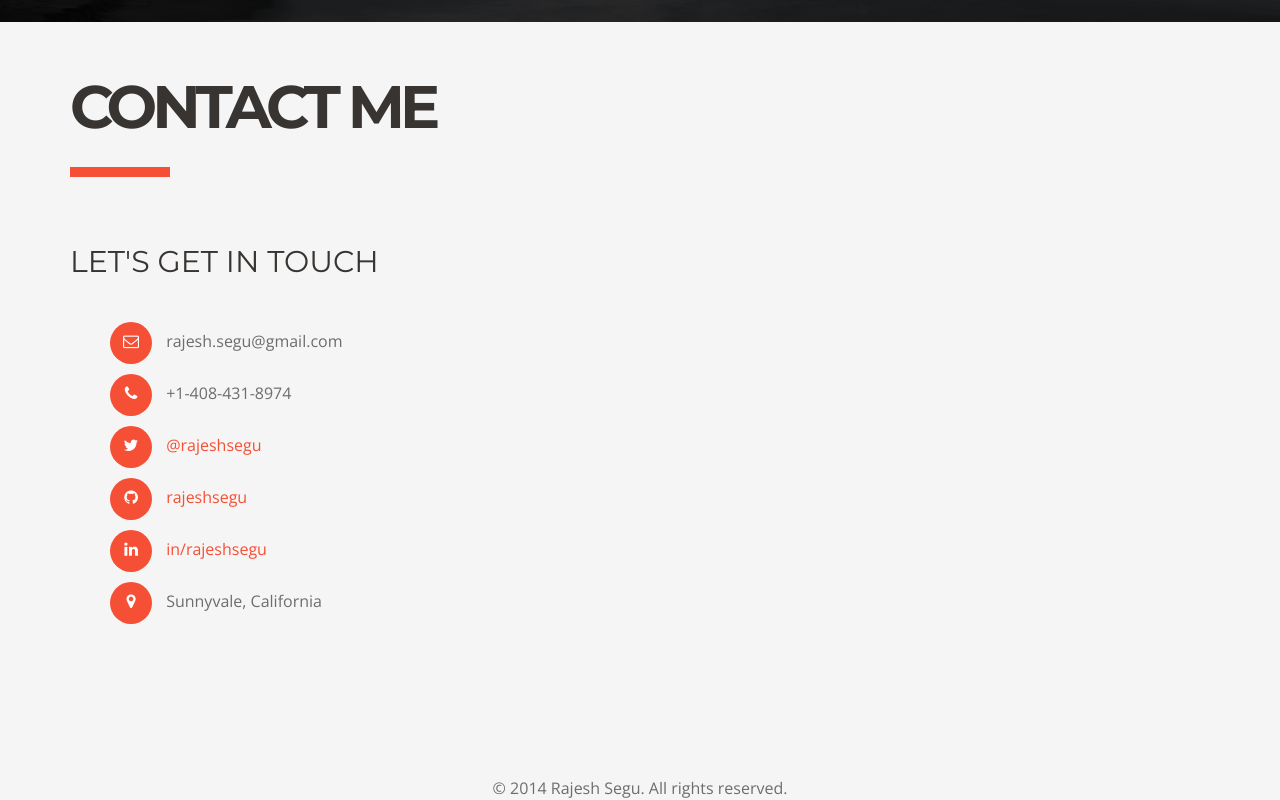
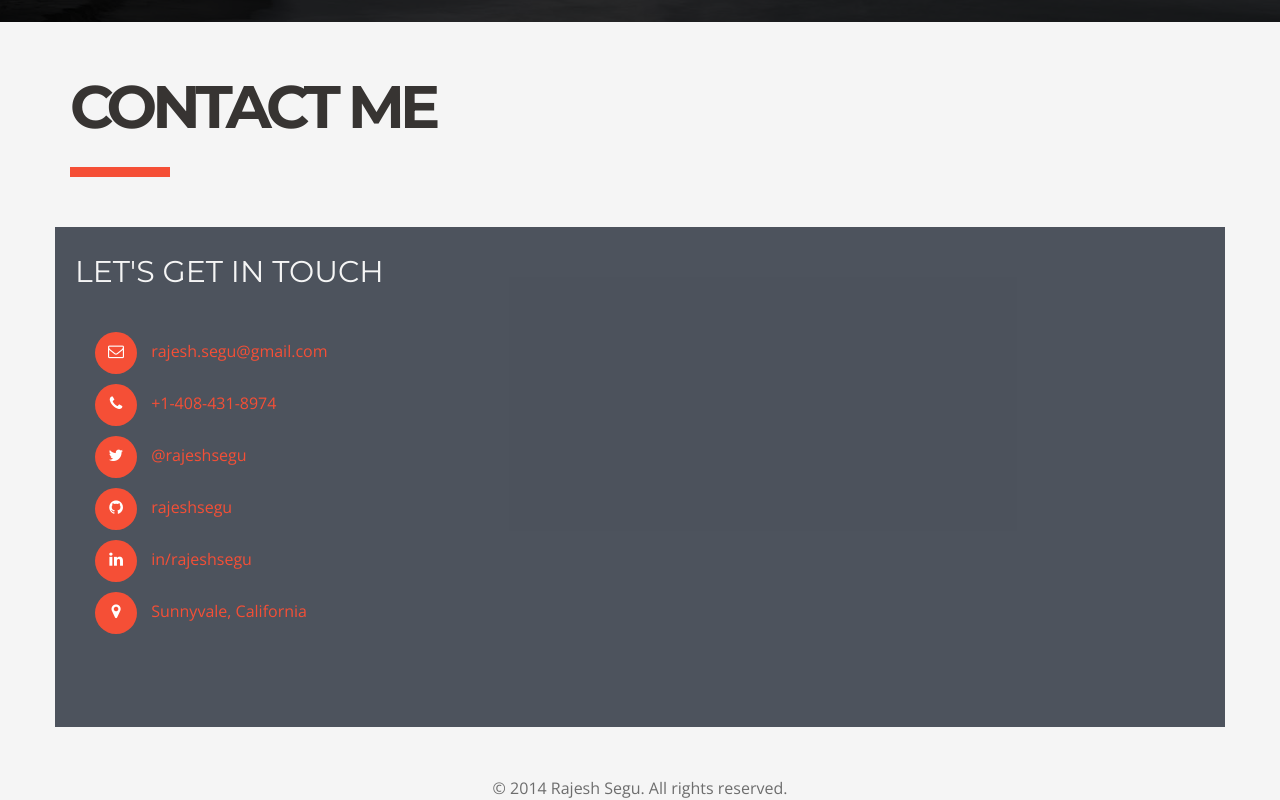
Before and after one commit to rajeshsegu/rajeshsegu.github.io, a plain HTML site: page index.html in a window 1280 px wide. Shown: the part 4531-5331 px from the top of the page. Drawn offline with nearby package versions, Linux system fonts and the light colour scheme; some packages are replaced by stand-ins of ours; a script that the page names is missing.

Commit message:
Update Google Maps to be in the background

```diff
--- a/index.html
+++ b/index.html
@@ -718,15 +718,15 @@
         </div>
         <!-- section title end-->
 
-        <div class="row">
-            <div class="col-md-6">
-                <h2>LET'S GET IN TOUCH</h2>
+        <div class="row" style="position: relative;">
+            <div style="position:absolute; height: 100%; width: 100%; background: rgba(21,29,42,0.75); z-index: 5;">
+                <h2 style="color: #F5F5F5; margin: 30px 20px;">LET'S GET IN TOUCH</h2>
                 <ul class="get_in">
                     <li><i class="fa fa-envelope-o"></i>
-                        <p>rajesh.segu@gmail.com</p>
+                        <p><a href="mailto:rajesh.segu@gmail.com">rajesh.segu@gmail.com</a></p>
                     </li>
                     <li><i class="fa fa-phone"></i>
-                        <p>+1-408-431-8974</p>
+                        <p><a href="mailto:+14084318974">+1-408-431-8974</a></p>
                     </li>
                     <li><i class="fa fa-twitter"></i>
                         <p><a href="http://twitter.com/rajeshsegu" target="_blank">@rajeshsegu</a>
@@ -741,13 +741,14 @@
                         </p>
                     </li>
                     <li><i class="fa fa-map-marker"></i>
-                        <p>Sunnyvale, California</p>
+                        <p><a href="http://goo.gl/cDvb7A" target="_blank">Sunnyvale, California</a></p>
                     </li>
                 </ul>
+
             </div>
 
             <!-- Google maps -->
-            <div id="gmap" class="gmap col-md-6"></div>
+            <div id="gmap" class="gmap"></div>
             <!-- Google maps end-->
 
         </div>
```
